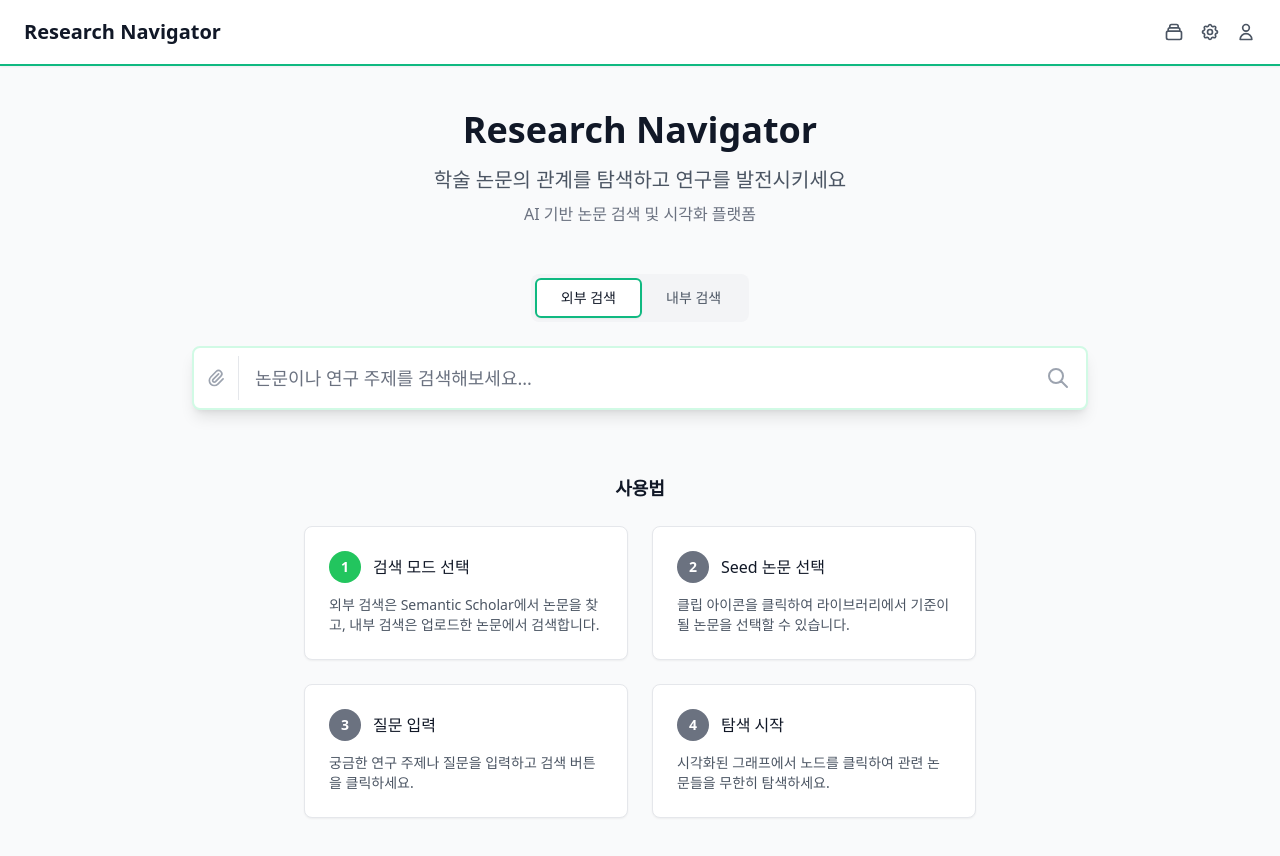
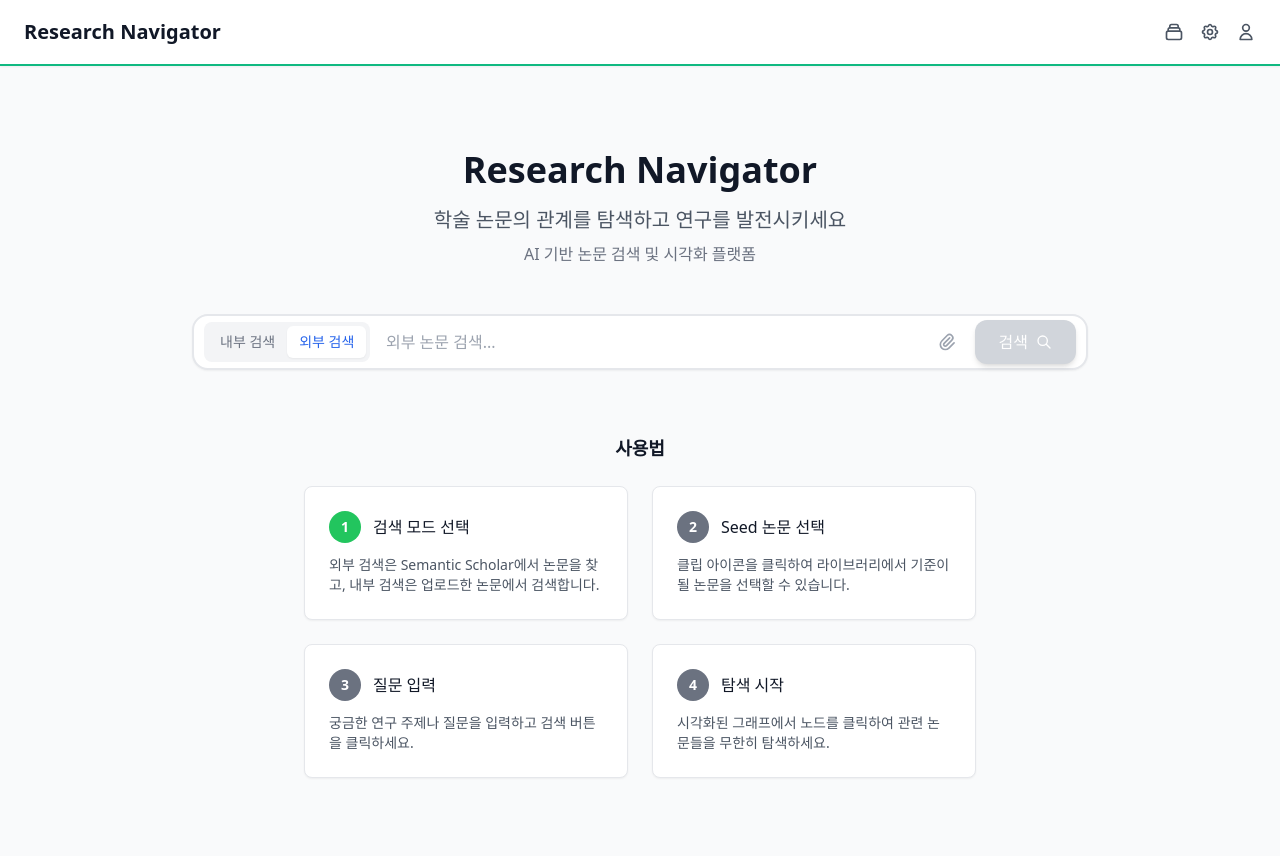
Before and after one commit to eunki01/research_helper, a React (Vite) app in the folder frontend/: page / in a window 1280 px wide. Shown: the top 856 px of the page. Built offline with nearby package versions, Linux system fonts and the light colour scheme; no server answers; what cytoscape-cola would draw is missing.

Commit message:
feat: modify searchbar UI

```diff
--- a/frontend/src/components/search/SearchBar.tsx
+++ b/frontend/src/components/search/SearchBar.tsx
@@ -1,172 +1,149 @@
 import React, { useState } from 'react';
+import type { LibraryPaper } from '../../types/paper';
 import type { SearchMode } from '../../types/search';
-import type { LibraryPaper } from '../../types/paper';
 import LibraryModal from '../library/LibraryModal';
-import { useTheme } from '../../context/ThemeContext';
 
 interface SearchBarProps {
   onSearch: (query: string, mode: SearchMode, selectedSeedPaper?: string) => void;
   libraryPapers: LibraryPaper[];
-  isLoading?: boolean;
-  currentMode?: SearchMode;
-  onModeChange?: (mode: SearchMode) => void;
+  isLoading: boolean;
+  currentMode: SearchMode;
+  onModeChange: (mode: SearchMode) => void;
 }
 
 const SearchBar: React.FC<SearchBarProps> = ({
   onSearch,
-  libraryPapers,
-  isLoading = false,
-  currentMode = 'external',
+  isLoading,
+  currentMode,
   onModeChange
 }) => {
-  const { theme } = useTheme();
   const [query, setQuery] = useState('');
-  const [selectedSeedPaper, setSelectedSeedPaper] = useState<string | undefined>();
-  const [showLibraryModal, setShowLibraryModal] = useState(false);
+  const [isLibraryOpen, setIsLibraryOpen] = useState(false);
+  const [searchFile, setSearchFile] = useState<LibraryPaper | null>(null);
 
   const handleSubmit = (e: React.FormEvent) => {
     e.preventDefault();
-    if (query.trim()) {
-      onSearch(query.trim(), currentMode, selectedSeedPaper);
+    if (isLoading) return;
+
+    if (searchFile) {
+      // 파일이 선택된 경우: 파일 제목과 ID를 전달
+      // App.tsx에서 selectedSeedPaper(ID)가 있으면 텍스트 쿼리 대신 파일 기반 검색을 수행하도록 처리됨
+      onSearch(searchFile.title, currentMode, searchFile.id);
+    } else if (query.trim()) {
+      onSearch(query, currentMode);
     }
   };
 
-  const handleModeChange = (mode: SearchMode) => {
-    onModeChange?.(mode);
-  };
-
-  const selectedPaper = libraryPapers.find(paper => paper.id === selectedSeedPaper);
-
   return (
     <div className="w-full max-w-4xl mx-auto">
-      {/* 검색 모드 선택 */}
-      <div className="flex justify-center mb-6">
-        <div className="flex bg-gray-100 rounded-lg p-1">
+      <form onSubmit={handleSubmit} className="relative flex items-center">
+        {/* 검색 모드 토글 */}
+        <div className="absolute left-3 z-10">
+          <div className="bg-gray-100 p-1 rounded-lg flex text-sm font-medium">
             <button
-            onClick={() => handleModeChange('external')}
-            className={`px-6 py-2 rounded-md text-sm font-medium transition-colors ${
+              type="button"
+              onClick={() => onModeChange('internal')}
+              className={`px-3 py-1.5 rounded-md transition-all ${
+                currentMode === 'internal'
+                  ? 'bg-white text-blue-600 shadow-sm'
+                  : 'text-gray-500 hover:text-gray-700'
+              }`}
+            >
+              내부 검색
+            </button>
+            <button
+              type="button"
+              onClick={() => onModeChange('external')}
+              className={`px-3 py-1.5 rounded-md transition-all ${
                 currentMode === 'external'
-                ? 'bg-white text-gray-900 shadow-sm border-2'
-                : 'text-gray-600 hover:text-gray-900'
+                  ? 'bg-white text-blue-600 shadow-sm'
+                  : 'text-gray-500 hover:text-gray-700'
               }`}
-            style={{
-              borderColor: currentMode === 'external' ? theme.border : 'transparent'
-            }}
             >
               외부 검색
-          </button>
-          <button
-            onClick={() => handleModeChange('internal')}
-            className={`px-6 py-2 rounded-md text-sm font-medium transition-colors ${
-              currentMode === 'internal'
-                ? 'bg-white text-gray-900 shadow-sm border-2'
-                : 'text-gray-600 hover:text-gray-900'
-            }`}
-            style={{
-              borderColor: currentMode === 'internal' ? theme.border : 'transparent'
-            }}
-          >
-            내부 검색
             </button>
           </div>
         </div>
 
-      {/* 검색바 */}
-      <form onSubmit={handleSubmit} className="relative">
-        <div
-          className="flex items-center bg-white rounded-lg shadow-lg border-2 transition-colors focus-within:shadow-xl"
-          style={{
-            borderColor: theme.accent,
-            '--focus-border-color': theme.border
-          } as React.CSSProperties & { '--focus-border-color': string }}
-        >
-          {/* Seed 논문 첨부 버튼 */}
+        {/* 파일 선택 시 표시되는 Chip */}
+        {searchFile ? (
+          <div className="absolute left-48 flex items-center bg-blue-100 text-blue-800 px-3 py-1.5 rounded-lg z-10 animate-fade-in">
+            <svg className="w-4 h-4 mr-2" fill="none" stroke="currentColor" viewBox="0 0 24 24">
+              <path strokeLinecap="round" strokeLinejoin="round" strokeWidth={2} d="M9 12h6m-6 4h6m2 5H7a2 2 0 01-2-2V5a2 2 0 012-2h5.586a1 1 0 01.707.293l5.414 5.414a1 1 0 01.293.707V19a2 2 0 01-2 2z" />
+            </svg>
+            <span className="text-sm font-medium truncate max-w-[200px]">{searchFile.title}</span>
             <button
               type="button"
-            onClick={() => setShowLibraryModal(true)}
-            className="p-3 border-r transition-colors"
-            style={{
-              borderRightColor: selectedSeedPaper ? theme.accent : '#E5E7EB',
-              color: selectedSeedPaper ? theme.primary : '#9CA3AF'
-            }}
+              onClick={() => setSearchFile(null)}
+              className="ml-2 p-0.5 hover:bg-blue-200 rounded-full text-blue-600"
+            >
+              <svg className="w-3 h-3" fill="none" stroke="currentColor" viewBox="0 0 24 24">
+                <path strokeLinecap="round" strokeLinejoin="round" strokeWidth={2} d="M6 18L18 6M6 6l12 12" />
+              </svg>
+            </button>
+          </div>
+        ) : null}
+
+        <input
+          type="text"
+          value={query}
+          onChange={(e) => setQuery(e.target.value)}
+          placeholder={searchFile ? "" : (currentMode === 'internal' ? "내 라이브러리에서 검색..." : "외부 논문 검색...")}
+          disabled={isLoading || !!searchFile}
+          className={`w-full h-14 pl-48 pr-32 rounded-2xl border-2 transition-all duration-200 outline-none shadow-sm
+            ${isLoading ? 'bg-gray-50' : 'bg-white focus:border-blue-500 focus:ring-4 focus:ring-blue-100'}
+            ${!!searchFile ? 'text-transparent cursor-default' : 'text-gray-900'}
+          `}
+        />
+
+        {/* 우측 버튼 그룹 */}
+        <div className="absolute right-3 flex items-center space-x-2">
+          {/* [추가] 파일 첨부(클립) 버튼 */}
+          {!searchFile && (
+            <button
+              type="button"
+              onClick={() => setIsLibraryOpen(true)}
+              className="p-2.5 text-gray-400 hover:text-blue-600 hover:bg-blue-50 rounded-xl transition-colors"
+              title="파일로 검색 (라이브러리)"
             >
               <svg className="w-5 h-5" fill="none" stroke="currentColor" viewBox="0 0 24 24">
                 <path strokeLinecap="round" strokeLinejoin="round" strokeWidth={2} d="M15.172 7l-6.586 6.586a2 2 0 102.828 2.828l6.414-6.586a4 4 0 00-5.656-5.656l-6.415 6.585a6 6 0 108.486 8.486L20.5 13" />
               </svg>
             </button>
+          )}
 
-          {/* 검색 입력 */}
-          <input
-            type="text"
-            value={query}
-            onChange={(e) => setQuery(e.target.value)}
-            placeholder="논문이나 연구 주제를 검색해보세요..."
-            className="flex-1 px-4 py-4 text-lg placeholder-gray-500 focus:outline-none"
-            disabled={isLoading}
-          />
-
-          {/* 검색 버튼 */}
           <button
             type="submit"
-            disabled={isLoading || !query.trim()}
-            className="p-4 transition-colors"
-            style={{
-              color: isLoading || !query.trim() ? '#9CA3AF' : theme.primary,
-              cursor: isLoading || !query.trim() ? 'not-allowed' : 'pointer'
-            }}
+            disabled={isLoading || (!query.trim() && !searchFile)}
+            className={`px-6 py-2.5 rounded-xl font-medium text-white transition-all shadow-md flex items-center
+              ${isLoading || (!query.trim() && !searchFile)
+                ? 'bg-gray-300 cursor-not-allowed'
+                : 'bg-blue-600 hover:bg-blue-700 hover:scale-105 active:scale-95'}`}
           >
             {isLoading ? (
-              <svg className="w-6 h-6 animate-spin" fill="none" stroke="currentColor" viewBox="0 0 24 24">
-                <path strokeLinecap="round" strokeLinejoin="round" strokeWidth={2} d="M4 4v5h.582m15.356 2A8.001 8.001 0 004.582 9m0 0H9m11 11v-5h-.581m0 0a8.003 8.003 0 01-15.357-2m15.357 2H15" />
-              </svg>
+              <div className="w-5 h-5 border-2 border-white border-t-transparent rounded-full animate-spin" />
             ) : (
-              <svg className="w-6 h-6" fill="none" stroke="currentColor" viewBox="0 0 24 24">
+              <>
+                <span>검색</span>
+                <svg className="w-4 h-4 ml-2" fill="none" stroke="currentColor" viewBox="0 0 24 24">
                   <path strokeLinecap="round" strokeLinejoin="round" strokeWidth={2} d="M21 21l-6-6m2-5a7 7 0 11-14 0 7 7 0 0114 0z" />
                 </svg>
+              </>
             )}
           </button>
         </div>
-
-        {/* 선택된 Seed 논문 표시 */}
-        {selectedSeedPaper && selectedPaper && (
-          <div className="mt-4 flex items-center justify-center">
-            <div
-              className="inline-flex items-center px-4 py-2 rounded-lg text-sm shadow-md border-2"
-              style={{
-                backgroundColor: theme.accent,
-                color: theme.text,
-                borderColor: theme.border
-              }}
-            >
-              <span className="mr-2 text-lg">📄</span>
-              <span className="font-semibold">Seed 논문: {selectedPaper.title}</span>
-              <button
-                onClick={() => setSelectedSeedPaper(undefined)}
-                className="ml-3 text-gray-600 hover:text-gray-800 transition-colors"
-                title="시드 논문 제거"
-              >
-                <svg className="w-5 h-5" fill="none" stroke="currentColor" viewBox="0 0 24 24">
-                  <path strokeLinecap="round" strokeLinejoin="round" strokeWidth={2} d="M6 18L18 6M6 6l12 12" />
-                </svg>
-              </button>
-            </div>
-          </div>
-        )}
       </form>
 
-      {/* 라이브러리 모달 */}
       <LibraryModal
-        isOpen={showLibraryModal}
-        selectedPaperId={selectedSeedPaper}
+        isOpen={isLibraryOpen}
+        onClose={() => setIsLibraryOpen(false)}
         onSelectPaper={(paper) => {
-          setSelectedSeedPaper(paper.id);
-          setShowLibraryModal(false);
+          setSearchFile(paper);
+          // 모달은 여기서 닫지 않고 사용자가 명시적으로 닫거나, 선택 후 자동 닫힘 처리됨
         }}
-        onClose={() => setShowLibraryModal(false)}
       />
     </div>
   );
 };
 
-
 export default SearchBar;
```
Lines whose indentation alone changed are shown as unchanged.
